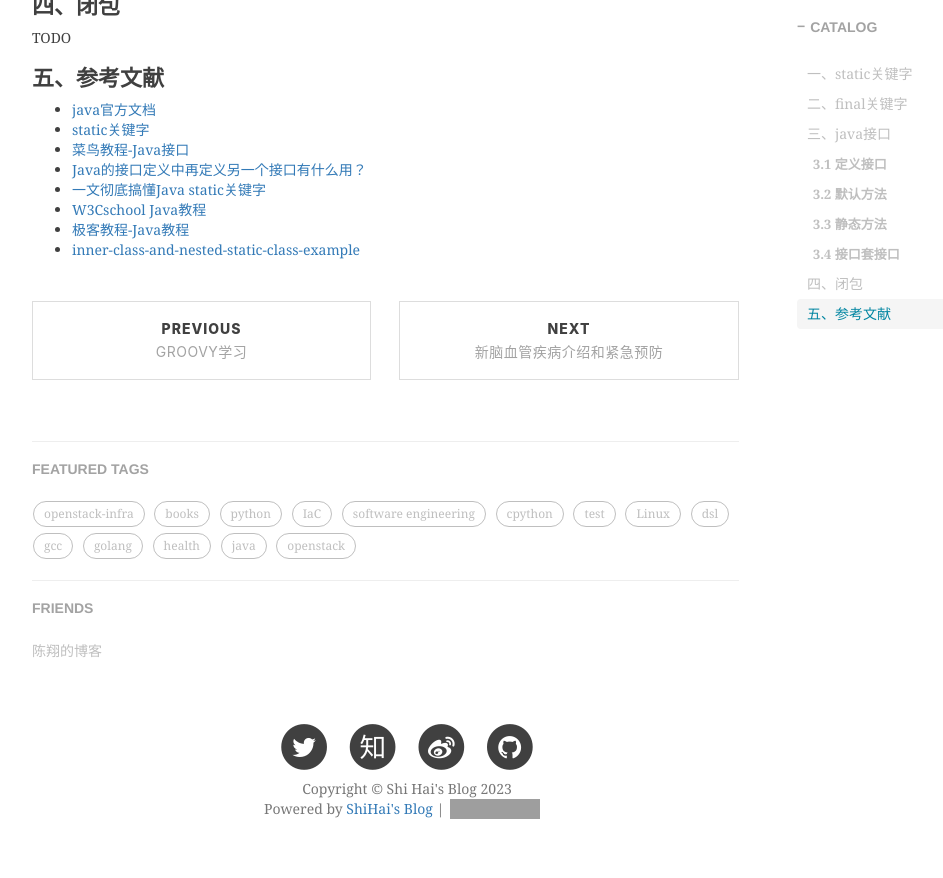
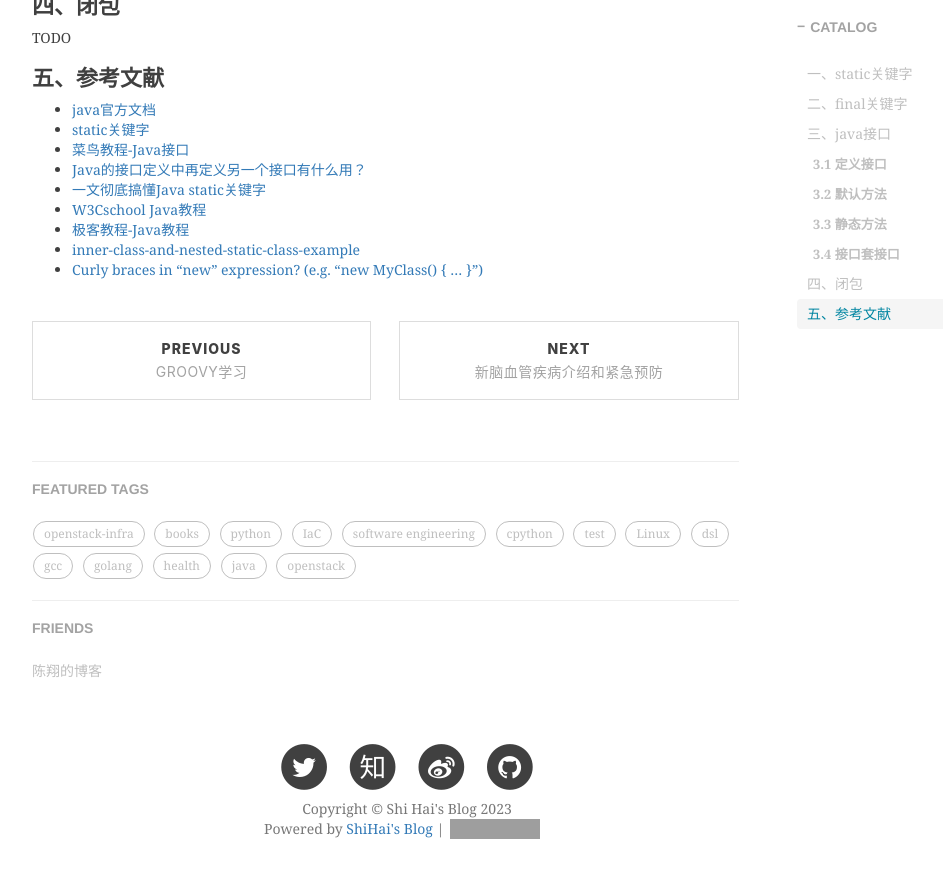
Before and after one commit to shihai1991/shihai1991.github.io, a Jekyll site: the page built from _posts/2023-03-01-java接口学习.md, in a window 1280 px wide and 900 px high, scrolled down 1975 px. Shown: the top 878 px of the window, without its empty margins (233-1176 px from the left). Built offline with Jekyll 4.4.1, drawn with Linux system fonts in a browser that asks for light colours; nearby versions of some CDN libraries; comment, search, counter and statistics services are not loaded; grey boxes are pictures that could not be loaded.

Commit message:
Update 2023-03-01-java接口学习.md

```diff
--- a/_posts/2023-03-01-java接口学习.md
+++ b/_posts/2023-03-01-java接口学习.md
@@ -84,3 +84,4 @@ TODO
 - [W3Cschool Java教程](https://www.w3cschool.cn/java/dict.html)
 - [极客教程-Java教程](https://geek-docs.com/java/java-tutorial/fileswalk.html)
 - [inner-class-and-nested-static-class-example](https://docs.oracle.com/javase/tutorial/java/javaOO/nested.html#inner-class-and-nested-static-class-example)
+- [Curly braces in "new" expression? (e.g. "new MyClass() { ... }")](https://stackoverflow.com/questions/10468806/curly-braces-in-new-expression-e-g-new-myclass)
```
